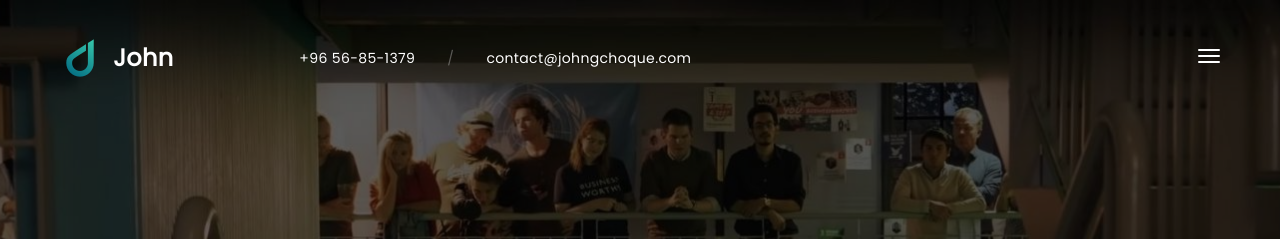
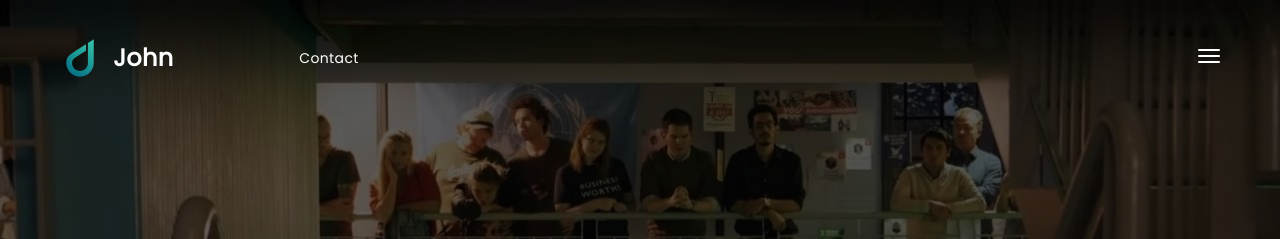
Before and after one commit to thethoughtfulmillennial/thethoughtfulmillennial.github.io, a Jekyll site: the page built from index.html, in a window 1280 px wide. Shown: the top 239 px of the page. Built offline with Jekyll 4.4.1, drawn with Linux system fonts in a browser that asks for light colours; some web fonts are replaced; some of the changed text lies outside the part shown.

Commit message:
Updating index and footer.

```diff
--- a/_includes/footer.html
+++ b/_includes/footer.html
@@ -1,35 +1,18 @@
 <!-- Footer start -->
 <footer class="footer">
-
-	<div class="container">
+	<div class="container text-center">
 		<div class="row ">
-			<div class="col-md-6 text-center text-md-left ">
-				<div class="py-0">
-					<h3 class="my-4 text-white">About me</h3>
-					<p class="footer-links">
-						<a class="text-white" href="/index.html">Home</a>
-						|
-						<a class="text-white" href="/blog.html">Blog</a>
-						|
-						<a class="text-white" href="/about.html">About</a>
-						|
-						<a class="text-white" href="/projects.html">Projects</a>
-					</p>
-				</div>
-			</div>
-
-			<div class="col-md-6 text-white my-4 text-center text-md-left ">
-				<p class="my-2">I am passionate about Sustainable Development and Music. Facilitator and builder on various projects on the industry. Mental health and Gender Equality advocate.</p>
+			<div class="col-md-12 text-white my-4 text-center text-md-left ">
 				<div class="py-2 social-list">
-					<a class="icon ion-social-facebook" href="https://www.facebook.com/{{ site.facebook_username }}"></a>
-					<a class="icon ion-social-twitter" href="https://twitter.com/{{ site.twitter_username }}"></a>
-					<a class="icon ion-social-instagram-outline" href="https://www.instagram.com/{{ site.instagram_username }}"></a>
-					<a class="icon ion-social-linkedin-outline" href="https://www.linkedin.com/in/{{ site.linkedin_username }}"></a>
+					<a target="_blank" class="icon ion-social-facebook" href="https://www.facebook.com/{{ site.facebook_username }}"></a>
+					<a target="_blank" class="icon ion-social-twitter" href="https://twitter.com/{{ site.twitter_username }}"></a>
+					<a target="_blank" class="icon ion-social-instagram-outline" href="https://www.instagram.com/{{ site.instagram_username }}"></a>
+					<a target="_blank" class="icon ion-social-linkedin-outline" href="https://www.linkedin.com/in/{{ site.linkedin_username }}"></a>
 				</div>
 			</div>
 		</div>
 		<div class="container text-center py-4">
-			<span class="text-light">© John Choque 2020</span>
+			<span class="text-light">© John Choque 2020. All Rights Reserved</span>
 		</div>
 	</div>
 
--- a/assets/css/style.css
+++ b/assets/css/style.css
@@ -1683,11 +1683,10 @@
 }
 
 .col-partner{
-  padding:0 5rem;
   margin-top: 5rem;
   text-align: center;
   transition:all 0.7s;
-  opacity: 0;
+  font-size: 50px;
 }
 
 .section.active .col-partner{
--- a/index.html
+++ b/index.html
@@ -23,12 +23,12 @@
 	</ul>
 	<div class="menu-footer right-boxed">
 		<div class="social-list">
-			<a href="https://www.facebook.com/{{ site.facebook_username }}" class="icon ion-social-facebook"></a>
-			<a href="https://twitter.com/{{ site.twitter_username }}" class="icon ion-social-twitter"></a>
-			<a href="https://www.instagram.com/{{ site.linkedin_username }}" class="icon ion-social-linkedin"></a>
-			<a href="https://www.instagram.com/{{ site.instagram_username }}" class="icon ion-social-instagram"></a>
+			<a href="https://www.facebook.com/{{ site.facebook_username }}" target="_blank" class="icon ion-social-facebook"></a>
+			<a href="https://twitter.com/{{ site.twitter_username }}" target="_blank" class="icon ion-social-twitter"></a>
+			<a href="https://www.linkedin.com/in/{{ site.linkedin_username }}" target="_blank" class="icon ion-social-linkedin"></a>
+			<a href="https://www.instagram.com/{{ site.instagram_username }}" target="_blank" class="icon ion-social-instagram"></a>
 		</div>
-		<div class="copy">© John Choque 2019. All Rights Reseverd</div>
+		<div class="copy">© John Choque 2020. All Rights Reserved</div>
 	</div>
 </div>
 
@@ -50,22 +50,16 @@
 
 	<div class="contacts d-none d-md-block">
 		<div class="contact-item">
-			+96 56-85-1379
-		</div>
-		<div class="contact-item spacer">
-			/
-		</div>
-		<div class="contact-item">
-			<a href="mailto:contact@johngchoque.com">contact@johngchoque.com</a>
+			<a href="#page5">Contact</a>
 		</div>
 	</div>
 </header>
 <div class="copy-bottom white boxed">© John Choque 2019.</div>
 <div class="social-list social-list-bottom boxed">
-	<a href="https://www.facebook.com/{{ site.facebook_username }}" class="icon ion-social-facebook"></a>
-	<a href="https://twitter.com/{{ site.twitter_username }}" class="icon ion-social-twitter"></a>
-	<a href="https://www.instagram.com/{{ site.linkedin_username }}" class="icon ion-social-linkedin"></a>
-	<a href="https://www.instagram.com/{{ site.instagram_username }}" class="icon ion-social-instagram"></a>
+	<a href="https://www.facebook.com/{{ site.facebook_username }}" target="_blank" class="icon ion-social-facebook"></a>
+	<a href="https://twitter.com/{{ site.twitter_username }}" target="_blank" class="icon ion-social-twitter"></a>
+	<a href="https://www.linkedin.com/in/{{ site.linkedin_username }}" target="_blank" class="icon ion-social-linkedin"></a>
+	<a href="https://www.instagram.com/{{ site.instagram_username }}" target="_blank" class="icon ion-social-instagram"></a>
 </div>
 
 <div class="" id="content">
@@ -191,7 +185,7 @@
 						<div class="boxed">
 							<div class="container">
 								<div class="">
-									<h2 class="title mb-5 pb-5"> <span class="text-primary">My</span> blog
+									<h2 class="title mb-5 pb-5"> <span class="text-primary">My</span> blog</h2>
 									<div class="row">
 										<div class="col-md-12">
 											{% for post in site.posts limit:3 %}
@@ -238,28 +232,28 @@
 											</section>
 										</div>
 										<div class="col-md-6">
-											<div class="row row-partners">
-												<div class="col-sm-6 col-md-4 col-xl-3 col-partner">
+											<div class="row">
+												<div class="col-6 col-md-6 col-xl-3 col-partner">
 													<div class="partner-inner">
-														<a href="https://www.facebook.com/{{ site.facebook_username }}"
+														<a target="_blank" href="https://www.facebook.com/{{ site.facebook_username }}"
 															class="icon ion-social-facebook"></a>
 													</div>
 												</div>
-												<div class="col-sm-6 col-md-4 col-xl-3 col-partner">
+												<div class="col-6 col-md-6 col-xl-3 col-partner">
 													<div class="partner-inner">
-														<a href="https://twitter.com/{{ site.twitter_username }}"
+														<a target="_blank" href="https://twitter.com/{{ site.twitter_username }}"
 															class="icon ion-social-twitter"></a>
 													</div>
 												</div>
-												<div class="col-sm-6 col-md-4 col-xl-3 col-partner">
+												<div class="col-6 col-md-6 col-xl-3 col-partner">
 													<div class="partner-inner">
-														<a href="https://www.linkedin.com/{{ site.linkedin_username }}"
+														<a target="_blank" href="https://www.linkedin.com/in/{{ site.linkedin_username }}"
 															class="icon ion-social-linkedin"></a>
 													</div>
 												</div>
-												<div class="col-sm-6 col-md-4 col-xl-3 col-partner">
+												<div class="col-6 col-md-6 col-xl-3 col-partner">
 													<div class="partner-inner">
-														<a href="https://www.instagram.com/{{ site.instagram_username }}"
+														<a target="_blank" href="https://www.instagram.com/{{ site.instagram_username }}"
 															class="icon ion-social-instagram"></a>
 													</div>
 												</div>
```
Also changed, not shown: _includes/nav.html (+5 -11 lines). Lines whose indentation alone changed are shown as unchanged.
